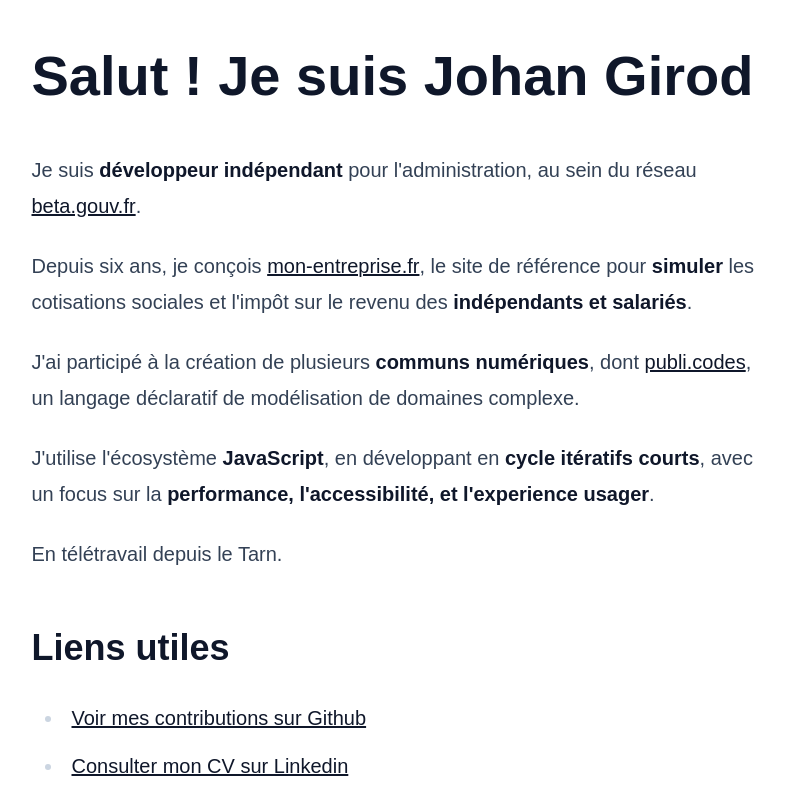
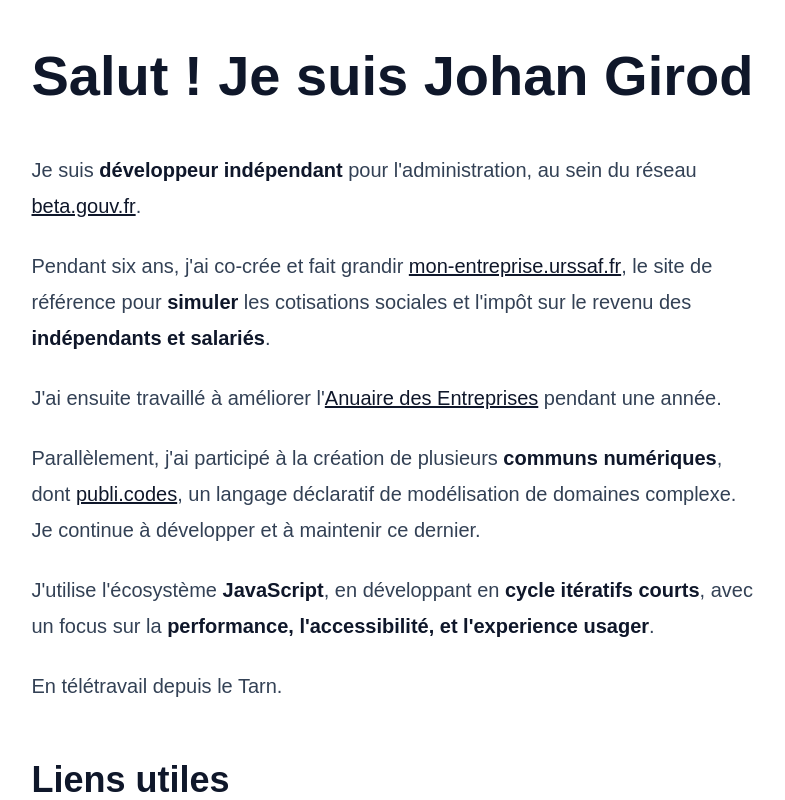
Before and after one commit to johangirod/johangirod, a SvelteKit app: page / in a window 1280 px wide. Shown: the top 800 px of the page, without its empty margins (247-1032 px from the left). Built offline with nearby package versions, Linux system fonts and the light colour scheme.

Commit message:
content: update resume

```diff
--- a/src/routes/+page.svelte
+++ b/src/routes/+page.svelte
@@ -11,15 +11,24 @@
 	</p>
 
 	<p>
-		Depuis six ans, je conçois <a href="https://mon-entreprise.fr">mon-entreprise.fr</a>, le site de
-		référence pour <strong>simuler</strong> les cotisations sociales et l'impôt sur le revenu des
+		Pendant six ans, j'ai co-crée et fait grandir <a href="https://mon-entreprise.urssaf.fr"
+			>mon-entreprise.urssaf.fr</a
+		>, le site de référence pour <strong>simuler</strong> les cotisations sociales et l'impôt sur le
+		revenu des
 		<strong>indépendants et salariés</strong>.
 	</p>
 
 	<p>
-		J'ai participé à la création de plusieurs <strong>communs numériques</strong>, dont
+		J'ai ensuite travaillé à améliorer l'<a href="https://annuaire-entreprises.data.gouv.fr/"
+			>Anuaire des Entreprises</a
+		> pendant une année.
+	</p>
+
+	<p>
+		Parallèlement, j'ai participé à la création de plusieurs <strong>communs numériques</strong>,
+		dont
 		<a href="https://publi.codes">publi.codes</a>, un langage déclaratif de modélisation de domaines
-		complexe.
+		complexe. Je continue à développer et à maintenir ce dernier.
 	</p>
 
 	<p>
--- a/src/routes/cours/tw2/6-asynchronicite-et-thread/index.js
+++ b/src/routes/cours/tw2/6-asynchronicite-et-thread/index.js
@@ -61,7 +61,6 @@
 renderParticles();
 
 canvas.addEventListener('click', (event) => {
-	console.log('click');
 	const { x, y } = event;
 	const RADIUS = 10;
 	particles = particles.concat(
```
Also changed, not shown: src/routes/cours/tw2/6-asynchronicite-et-thread/+page.md (+0 -1 lines).
